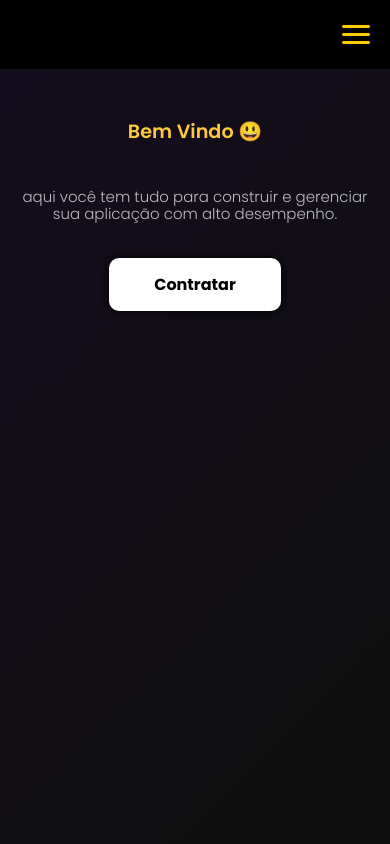
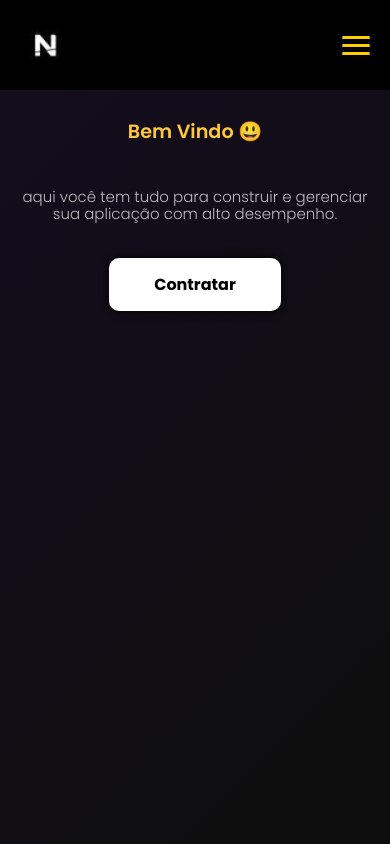
Before and after one commit to Marstore/website-nativeseat, a plain HTML site: page index.html in a window 390 px wide. Shown: the top 844 px of the page. Drawn offline with nearby package versions, Linux system fonts and the light colour scheme; a script that the page names is missing.

Commit message:
Fix logos

```diff
--- a/style.css
+++ b/style.css
@@ -239,6 +239,14 @@ i:hover {
     scroll-padding-top: 100px;
   }
 
+  .logo-ms-mini {
+    width: 30px;
+    height: 30px;
+    margin: 10px;
+    display: block;
+    z-index: 1000;
+  }
+
   .navigation {
     padding: 20px 20px;
     background: #000000;
@@ -296,11 +304,8 @@ i:hover {
 
   }
 
-
-  .logo-ms {
-    width: 80px;
-    height: 70px;
-    margin: -10px;
+  .logo-ms{
     display: none;
   }
+
 }
```
